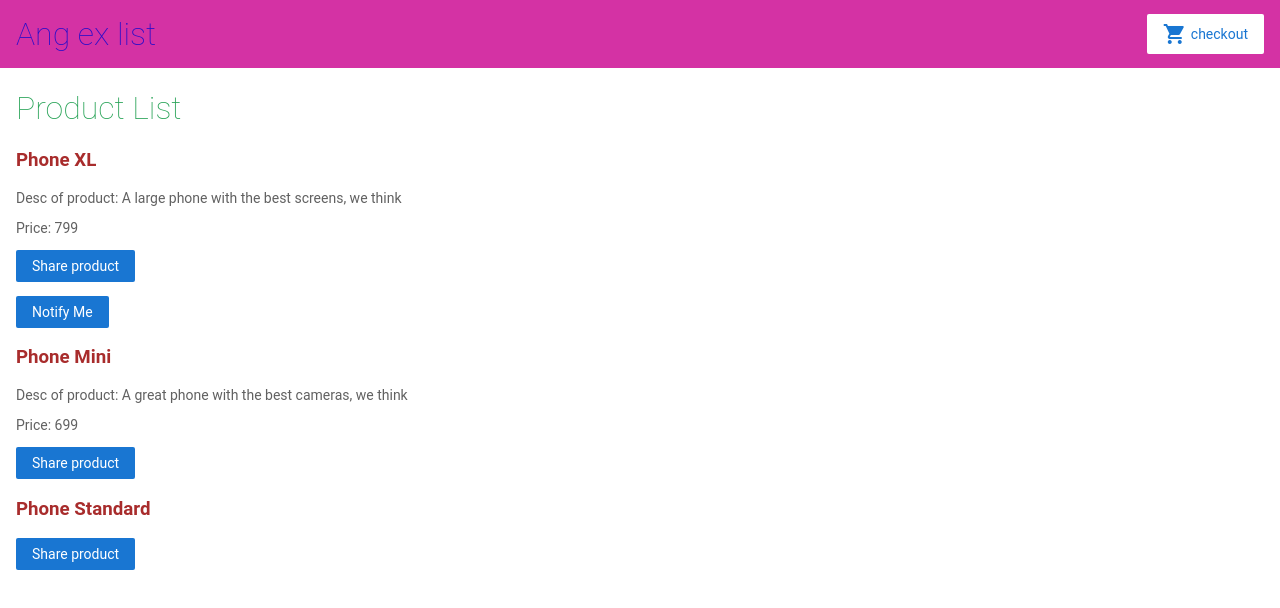
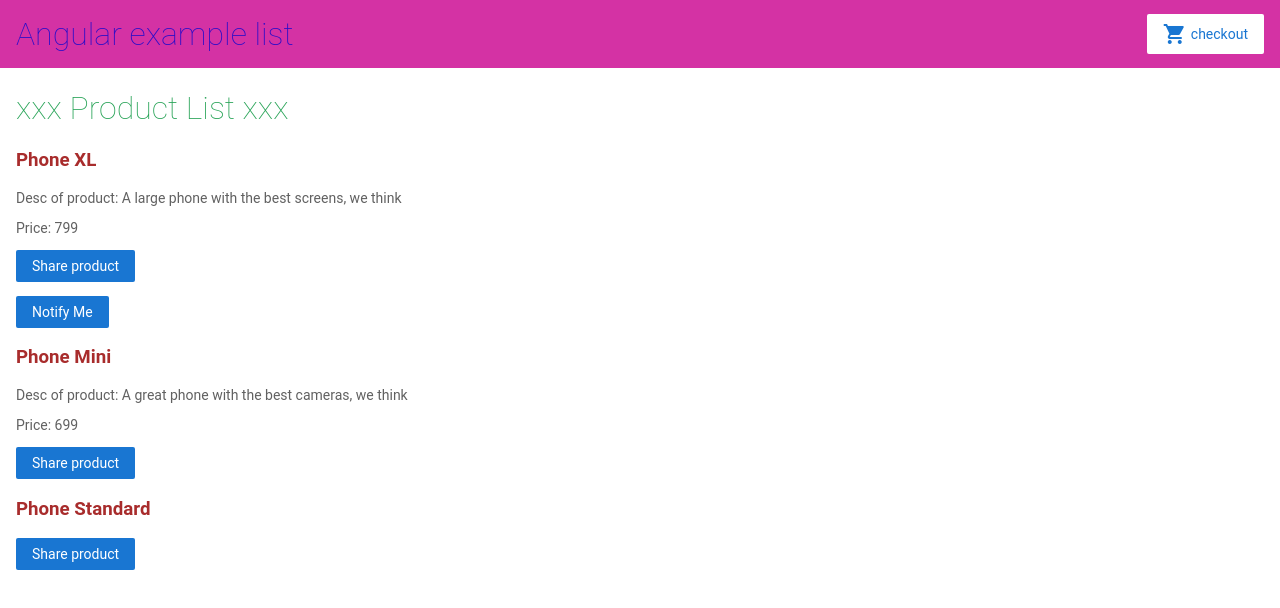
Before and after one commit to dieterjava/angular-dtbng7, an Angular app: page / in a window 1280 px wide. Shown: the top 608 px of the page. Built offline with nearby package versions, Linux system fonts and the light colour scheme.

Commit message:
2 files modified

```diff
--- a/src/app/product-list/product-list.component.html
+++ b/src/app/product-list/product-list.component.html
@@ -1,4 +1,4 @@
-<h1>Product List</h1>
+<h1>xxx Product List xxx </h1>
 
 <div *ngFor="let product of products">
 
--- a/src/app/top-bar/top-bar.component.html
+++ b/src/app/top-bar/top-bar.component.html
@@ -1,5 +1,5 @@
 <a [routerLink]="['/']">
-	<h1>Ang ex list </h1>
+	<h1>Angular example list </h1>
 </a>
 
 <a [routerLink]="['/cart']" class="button fancy-button"><i class="material-icons">shopping_cart</i>checkout </a>
```
